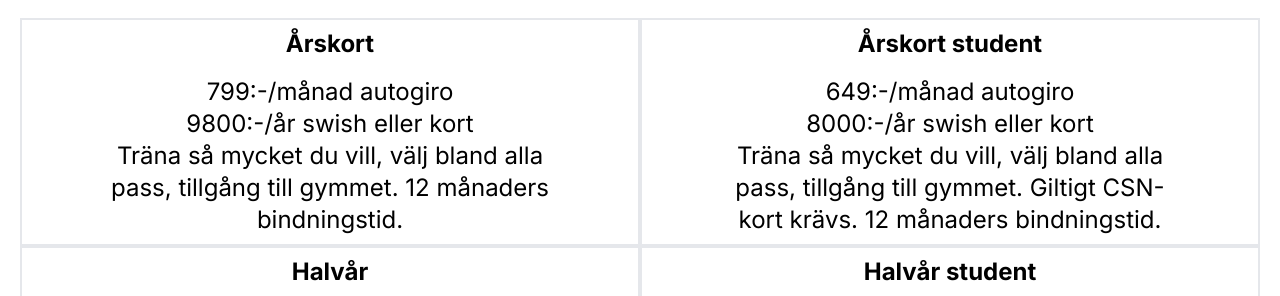
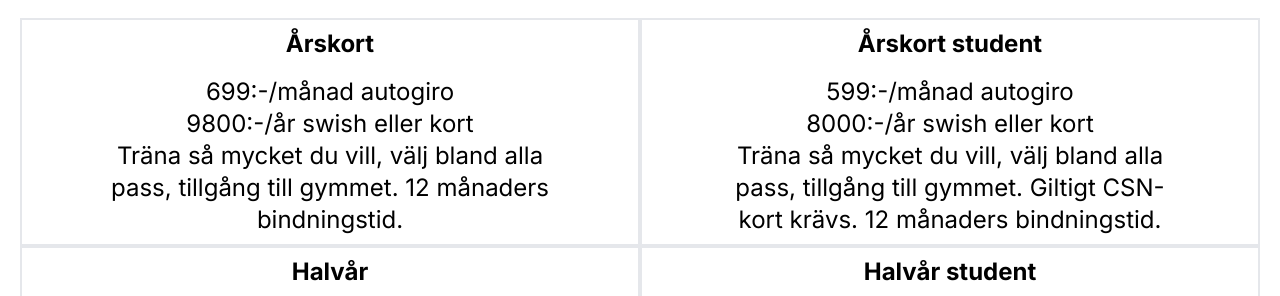
Before and after one commit to GPNaslund/kampsportstadion.se, a Next.js app: page /medlemskap in a window 1280 px wide. Shown: the part 306-602 px from the top of the page. Built offline with nearby package versions, Linux system fonts and the light colour scheme.

Commit message:
Fixes prices

```diff
--- a/src/app/medlemskap/page.tsx
+++ b/src/app/medlemskap/page.tsx
@@ -15,7 +15,7 @@ export default function MembershipPage() {
 
             <div className="flex flex-col text-center h-full w-900:text-2xl col-start-1">
               <h2 className="border-2 border-b-0 font-bold p-2 w-900:text-2xl">Årskort</h2>
-              <p className="border-2 border-t-0 p-2 flex-grow w-900:px-20">799:-/månad autogiro
+              <p className="border-2 border-t-0 p-2 flex-grow w-900:px-20">699:-/månad autogiro
                 <br></br>
                 9800:-/år swish eller kort
                 <br></br>
@@ -27,7 +27,7 @@ export default function MembershipPage() {
 
             <div className="flex flex-col text-center h-full w-900:text-2xl w-900:col-start-2">
               <h2 className="border-2 border-b-0 font-bold p-2 w-900:text-2xl">Årskort student</h2>
-              <p className="border-2 border-t-0 p-2 flex-grow w-900:px-20">649:-/månad autogiro
+              <p className="border-2 border-t-0 p-2 flex-grow w-900:px-20">599:-/månad autogiro
                 <br></br>
                 8000:-/år swish eller kort
                 <br></br>
```
